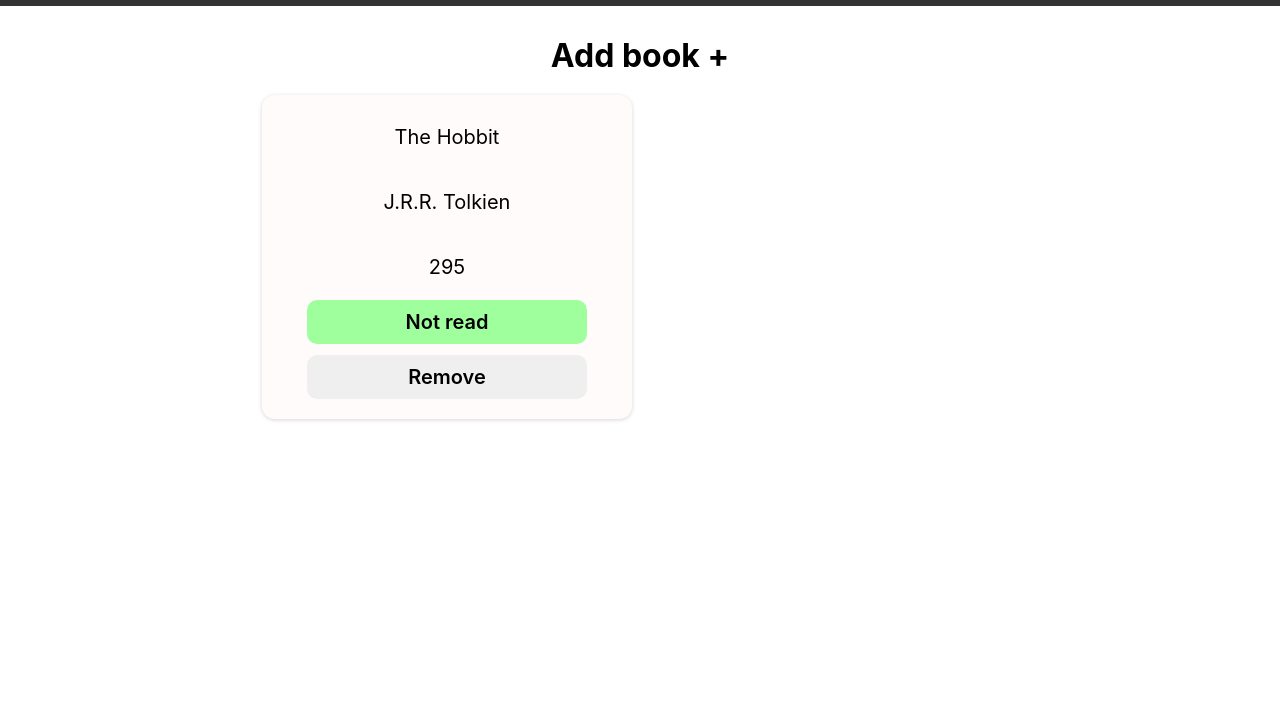
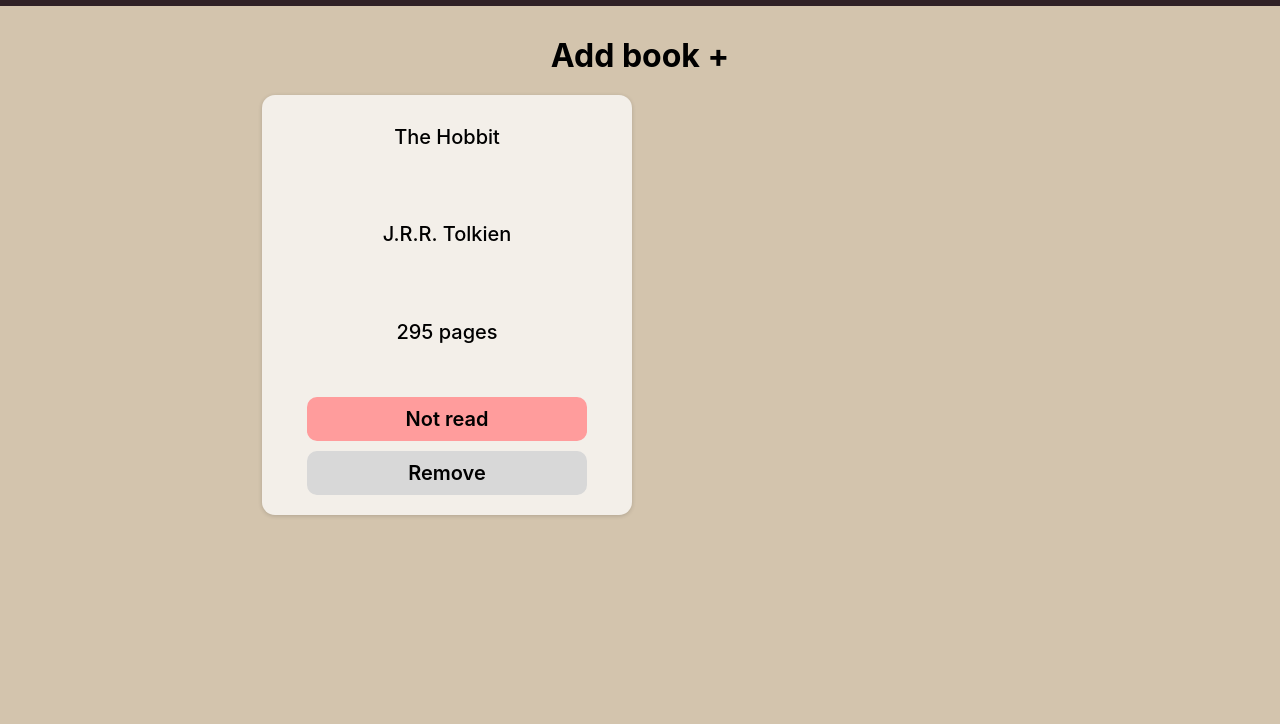
Before and after one commit to Pablo-D01/Library, a plain HTML site: page index.html in a window 1280 px wide. Shown: the part 76-800 px from the top of the page. Drawn offline with Linux system fonts and the light colour scheme.

Commit message:
added css

```diff
--- a/script.js
+++ b/script.js
@@ -131,6 +131,8 @@ function renderBooks(){
 
         const singleBook = document.createElement('div');
         singleBook.setAttribute('data-id', book.id);
+        const btnGroup = document.createElement('div');
+        btnGroup.classList.add('btnGroup');
 
         const bookTitle = createBookElement('p', 'book-title', book.title);
         singleBook.appendChild(bookTitle);
@@ -138,7 +140,7 @@ function renderBooks(){
         const bookAuthor = createBookElement('p', 'book-author', book.author);
         singleBook.appendChild(bookAuthor);
 
-        const bookPages = createBookElement('p', 'book-pages', book.pages);
+        const bookPages = createBookElement('p', 'book-pages', book.pages +' pages');
         singleBook.appendChild(bookPages);
 
         // const bookRead = createBookElement('p', 'book-read', book.read);
@@ -147,6 +149,7 @@ function renderBooks(){
 
         singleBook.classList.add('singleBook');
         bookContainer.appendChild(singleBook);
+        singleBook.appendChild(btnGroup);
 
         const readBtn = createBookElement('button', 'read-btn', readOrNo(book.read));
         readBtn.setAttribute('data-id', book.id);
@@ -162,6 +165,10 @@ function renderBooks(){
             removeBook(book.id)
         });
         readColor(book.id);
+
+        btnGroup.appendChild(readBtn)
+        btnGroup.appendChild(removeBtn)
+
     }
 
 
@@ -221,11 +228,11 @@ function readColor(btnId) {
 
     if (button) {
         if (button.innerHTML.toLowerCase() === 'read') {
+            button.classList.remove("notRead");
+            button.classList.add("read");
+        } else {
             button.classList.add("notRead");
             button.classList.remove("read");
-        } else {
-            button.classList.remove("notRead");
-            button.classList.add("read");
         }
 
     } else {
--- a/style.css
+++ b/style.css
@@ -6,12 +6,13 @@
   body {
     margin: 0;
     font-family: Poppins, sans-serif;;
-
+    background-color: #D3C4AD;
+    word-wrap: break-word;
   }
 
 
 header{
-  background-color: #333;
+  background-color: #302126;
 
 }
 
@@ -30,13 +31,13 @@ header{
     margin-inline-start: 0px;
     margin-inline-end: 0px;
     font-weight: bold;
-    color: white;
+    color: #f3efe9;
   }
 
 .container {
     display: grid;
     grid-template-rows: auto 1fr;
-
+    align-items: center;
     margin-top: 0px;
     text-align: center;
     max-width: 100%;
@@ -65,19 +66,16 @@ header{
 .singleBook {
   display: flex;
   flex-direction: column;
-  justify-content: space-around;
-  flex-wrap: wrap;
-  align-items: center;
+  justify-content: space-between;
 
-  background-color: #fffbfb;
+  background-color: #f3efe9;
   border-radius: 13px;
   box-shadow: rgba(0, 0, 0, 0.16) 0px 1px 4px;
   font-size: 20px;
+  font-weight: 500;
   gap: 1px;
   padding: 10px;
-  line-height: 1.2;
-    overflow: hidden;
-
+  min-height: 400px;
 }
 .singleBook button{
   width: 80%;
@@ -85,6 +83,13 @@ header{
   transition:  0.15s ease-in-out;
   border: none;
   cursor: pointer;
+}
+
+.btnGroup{
+  display: flex;
+  align-items: center;
+  flex-direction: column;
+  width: 100%;
 }
 
 .modal{
@@ -100,7 +105,7 @@ header{
 
 .form-container {
   font-size: 1.5em;
-  background-color: #F0EEF1;
+  background-color: #F3EFE9;
   opacity: 0;
   position: fixed;
   top: 50%;
@@ -138,7 +143,7 @@ header{
 
 #addBookBtn{
   width: 100%;
-  background-color: #9fff9c;
+  background-color: #8FE58C;
   transition:  0.15s ease-in-out;
   border-radius: 10px;
   font-weight: 600;
@@ -149,7 +154,8 @@ header{
 
 }
 #addBookBtn:hover{
-  background-color: #8FE58C;
+  background-color: #9fff9c;
+
 }
 
 
@@ -200,7 +206,7 @@ select:focus {
 }
 
 #openModal:hover{
-  background-color: #3333335a;
+  background-color: #33333329;
 }
 
 #openModal.active{
@@ -229,8 +235,12 @@ select:focus {
   padding: 10px;
   margin-bottom: 10px;
   font-weight: 600;
+  background-color:#D8D8D8;
+
 
 }
+.remove-btn:hover, .read-btn:hover{
+  filter: brightness(0.9);}
 
 .read{
   background-color: #9FFF9C;
```
